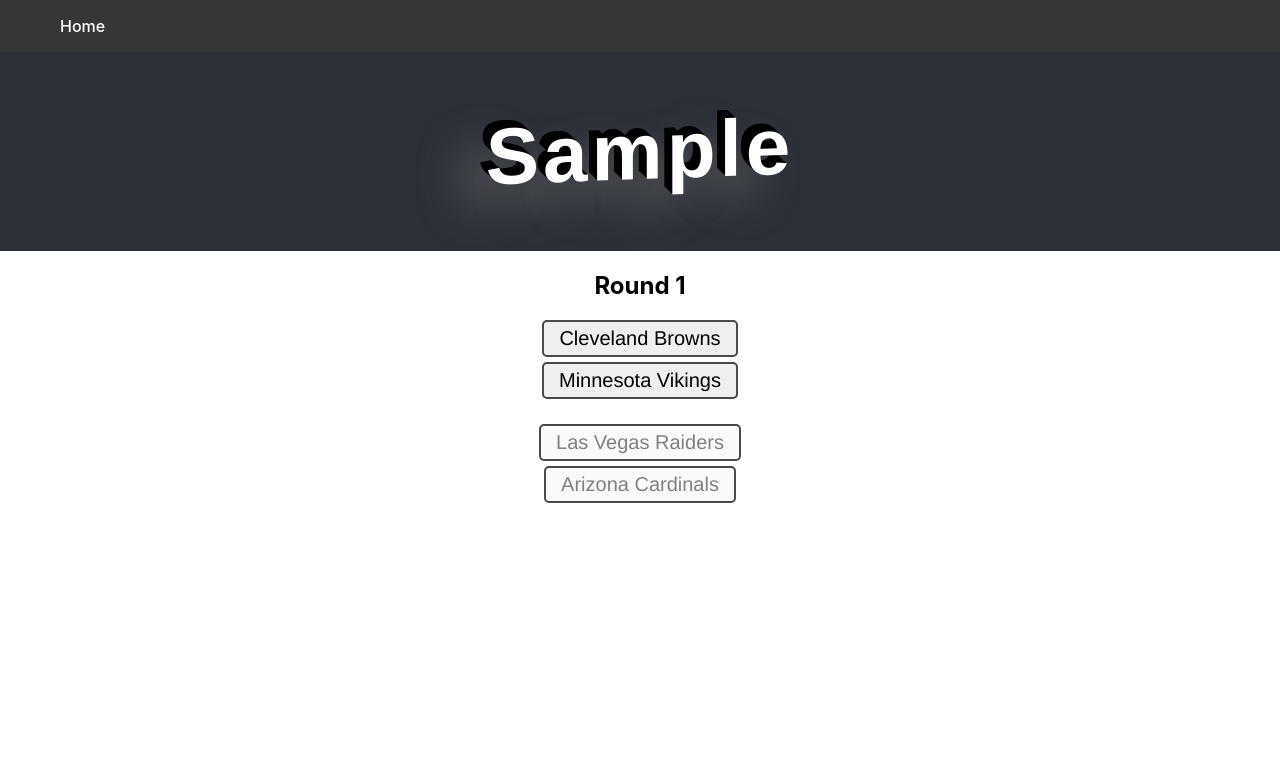
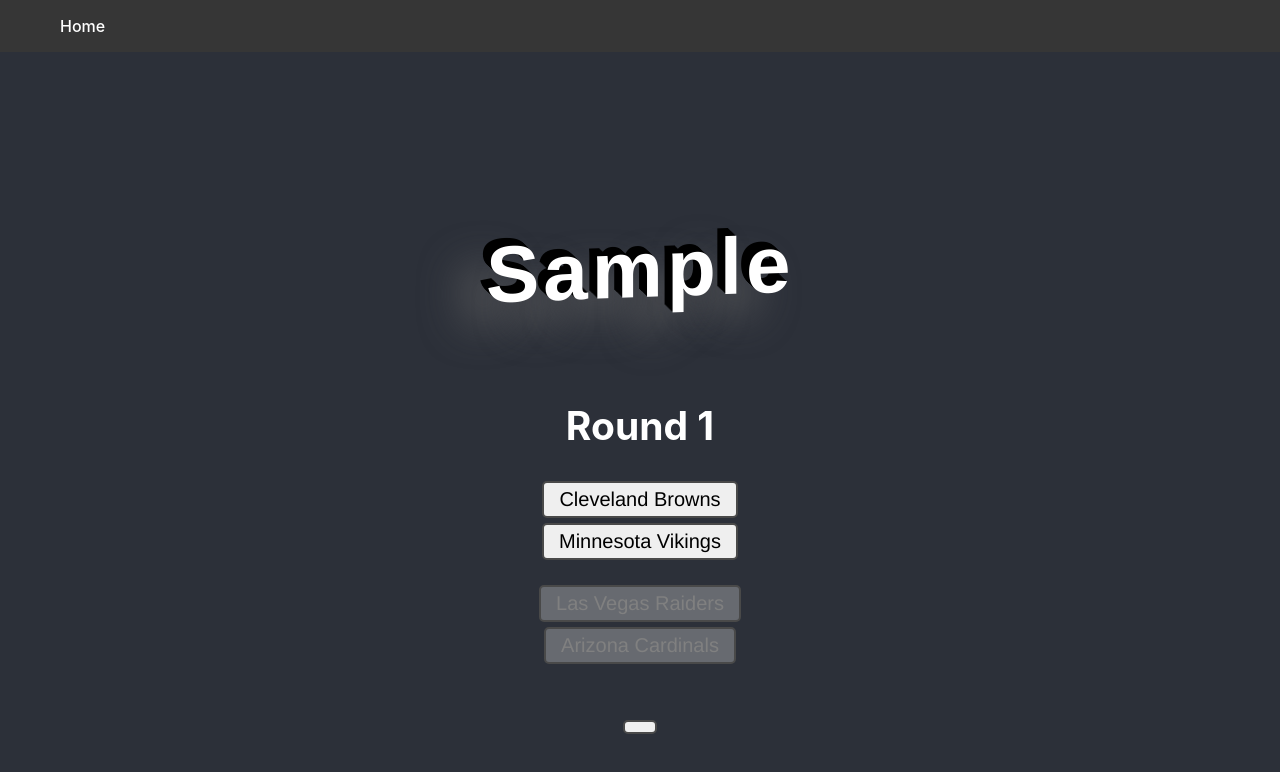
Before and after one commit to Lyreca/bracketeering, a React (Create React App) app: page / in a window 1280 px wide. Both pictures are taken after typing "Sample" into the empty fields and a click on the button "Submit". Shown: the top 772 px of the page. Built offline with nearby package versions, Linux system fonts and the light colour scheme.

Commit message:
share button

```diff
--- a/src/pages/Bracket.js
+++ b/src/pages/Bracket.js
@@ -73,6 +73,15 @@
     setCurrMatchup([...currMatchup, teamName]);
   }
 
+  const handleSubmitClick = () => {
+    prompt({
+      title: 'Share This Bracket',
+      message: 'Enter the email you wish to send this bracke to',
+      placeholder: 'Email',
+      inputType: 'email'
+  });
+  }
+
   return (
     <div className="App">
       <header className="Bracket-header">
@@ -121,6 +130,12 @@
           ))
         }
       </div>
+      <button
+        key={"Submit"}
+        name={"Submit"}
+        className="submit-Button"
+        onClick={() => handleSubmitClick()}
+      ></button>
     </div>
   );
 };
--- a/src/styles/Bracket.css
+++ b/src/styles/Bracket.css
@@ -1,3 +1,14 @@
+.App{
+  background-color: #2c3039;
+  min-height: 100vh;
+  display: flex;
+  flex-direction: column;
+  align-items: center;
+  justify-content: center;
+  font-size: calc(10px + 2vmin);
+  color: white;
+}
+
 .Page-title  {
     text-align: center;
     font-family: 'Oswald', Helvetica, sans-serif;
```
